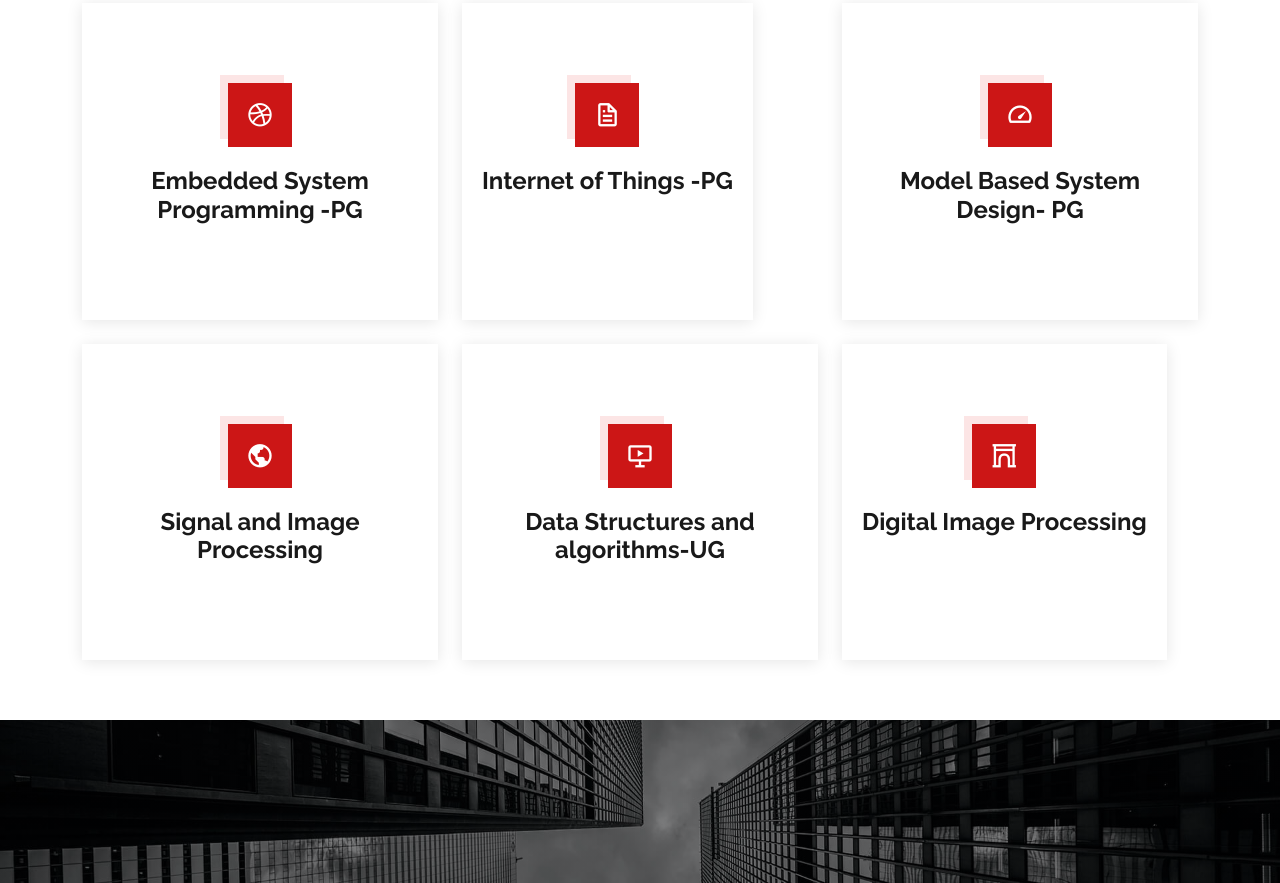
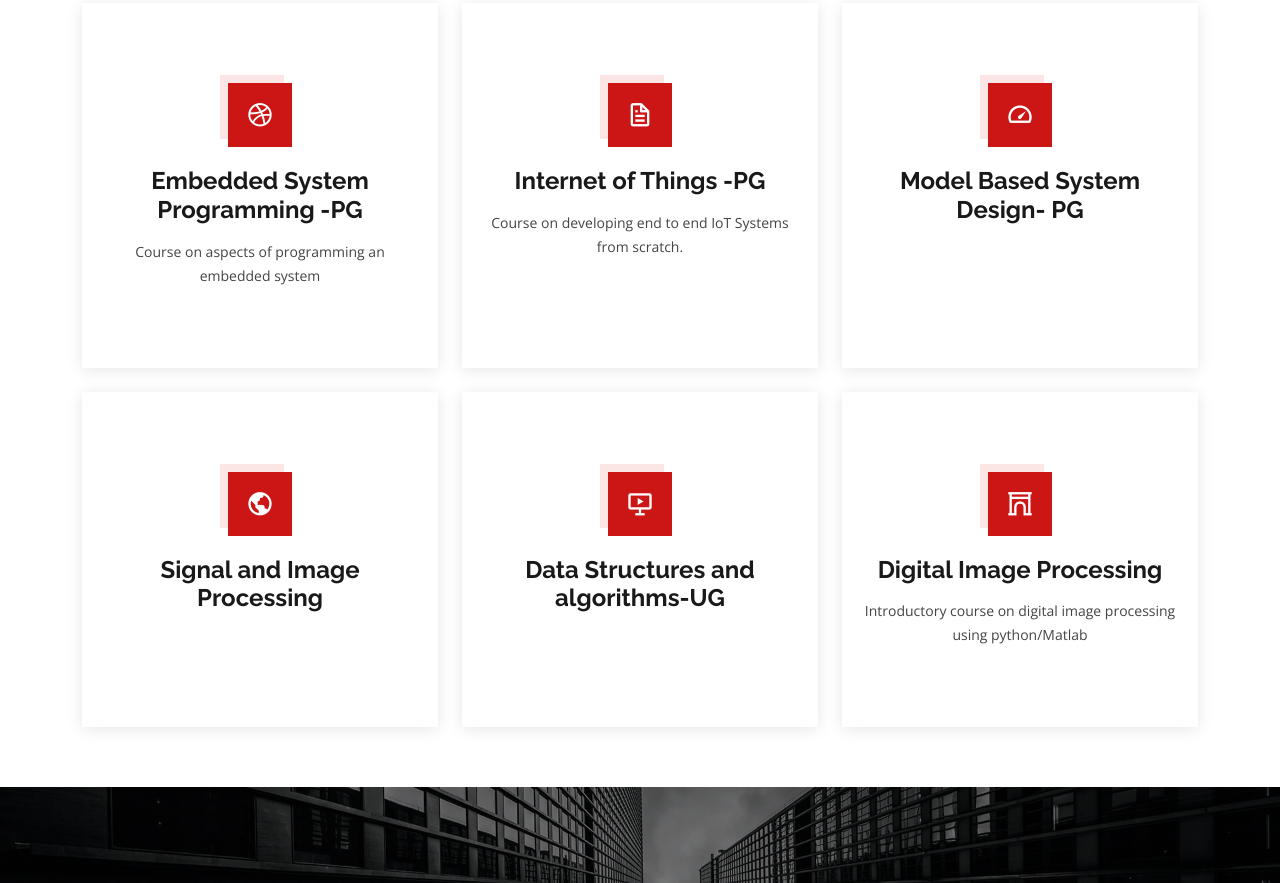
Before and after one commit to sarathtv/sarathtv.github.io, a plain HTML site: page index.html in a window 1280 px wide. Shown: the part 2079-2962 px from the top of the page. Drawn offline with nearby package versions, Linux system fonts and the light colour scheme.

Commit message:
alignment

```diff
--- a/index.html
+++ b/index.html
@@ -165,7 +165,7 @@
               <div class="icon"><i class="bx bxl-dribbble"></i></div>
 
               <h4><a href="">Embedded System Programming -PG</a></h4>
-
+             <p>Course on aspects of programming an embedded system</p>
             </div>
           </div>
 
@@ -173,7 +173,7 @@
             <div class="icon-box">
               <div class="icon"><i class="bx bx-file"></i></div>
               <h4><a href="">Internet of Things -PG</a></h4>
-
+              <p>Course on developing end to end IoT Systems from scratch.</p>
             </div>
           </div>
 
@@ -205,7 +205,7 @@
             <div class="icon-box">
               <div class="icon"><i class="bx bx-arch"></i></div>
               <h4><a href="">Digital Image Processing</a></h4>
-
+              <p>Introductory course on digital image processing using python/Matlab</p>
             </div>
           </div>
 
```
